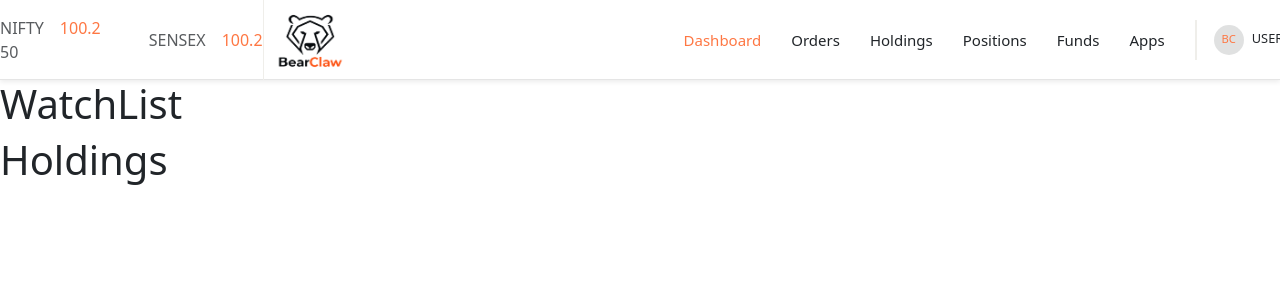
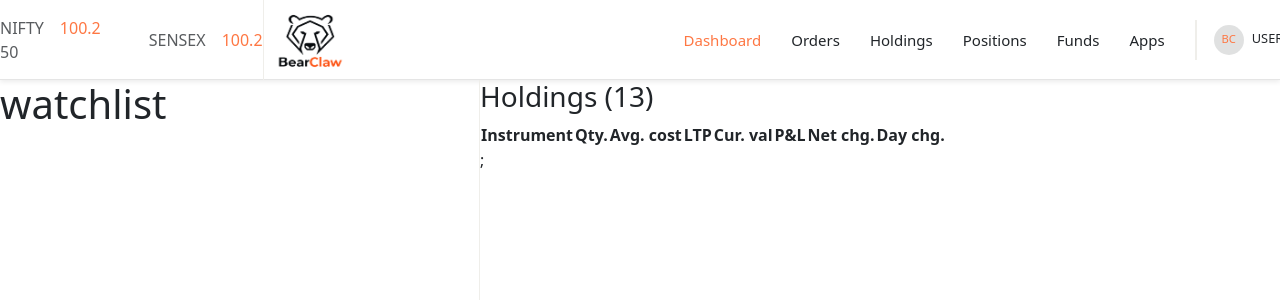
Before and after one commit to chisaini/CandleEdge, a React (Vite) app in the folder dashboard/: page /holdings in a window 1280 px wide. Shown: the top 300 px of the page. Built offline with nearby package versions, Linux system fonts and the light colour scheme.

Commit message:
watchlist

```diff
--- a/dashboard/src/components/Holdings.jsx
+++ b/dashboard/src/components/Holdings.jsx
@@ -1,6 +1,25 @@
 import React from "react";
 function Holdings() {
-  return <h1>Holdings</h1>;
+  return (
+    <>
+      <h3 className="title">Holdings (13)</h3>
+      <div className="order-table">
+        <table>
+          <tr>
+            <th>Instrument</th>
+            <th>Qty.</th>
+            <th>Avg. cost</th>
+            <th>LTP</th>
+            <th>Cur. val</th>
+            <th>P&L</th>
+            <th>Net chg.</th>
+            <th>Day chg.</th>
+          </tr>
+        </table>
+      </div>
+      ;
+    </>
+  );
 }
 
 export default Holdings;
--- a/dashboard/src/components/WatchList.jsx
+++ b/dashboard/src/components/WatchList.jsx
@@ -1,6 +1,12 @@
 import React from "react";
 function WatchList() {
-  return <h1>WatchList</h1>;
+  return (
+    <>
+      <div className="watchlist-container">
+        <h1>watchlist</h1>
+      </div>
+    </>
+  );
 }
 
 export default WatchList;
--- a/dashboard/src/index.css
+++ b/dashboard/src/index.css
@@ -1,6 +1,7 @@
 /* Main top bar */
 
 .Topbar-container {
+   position: sticky;
    display: flex;
     height: 80px;
     width: 100%;
@@ -45,6 +46,16 @@
 .percent {
    margin: 0;
    color: #FE7743;
+
+}
+.dashboard-container{
+   display: flex;
+}
+.watchlist-container{
+   position: sticky;
+   height: 100vh;
+   width: 480px;
+   border-right: 1px solid #EFEEEA;
 
 }
 
```
